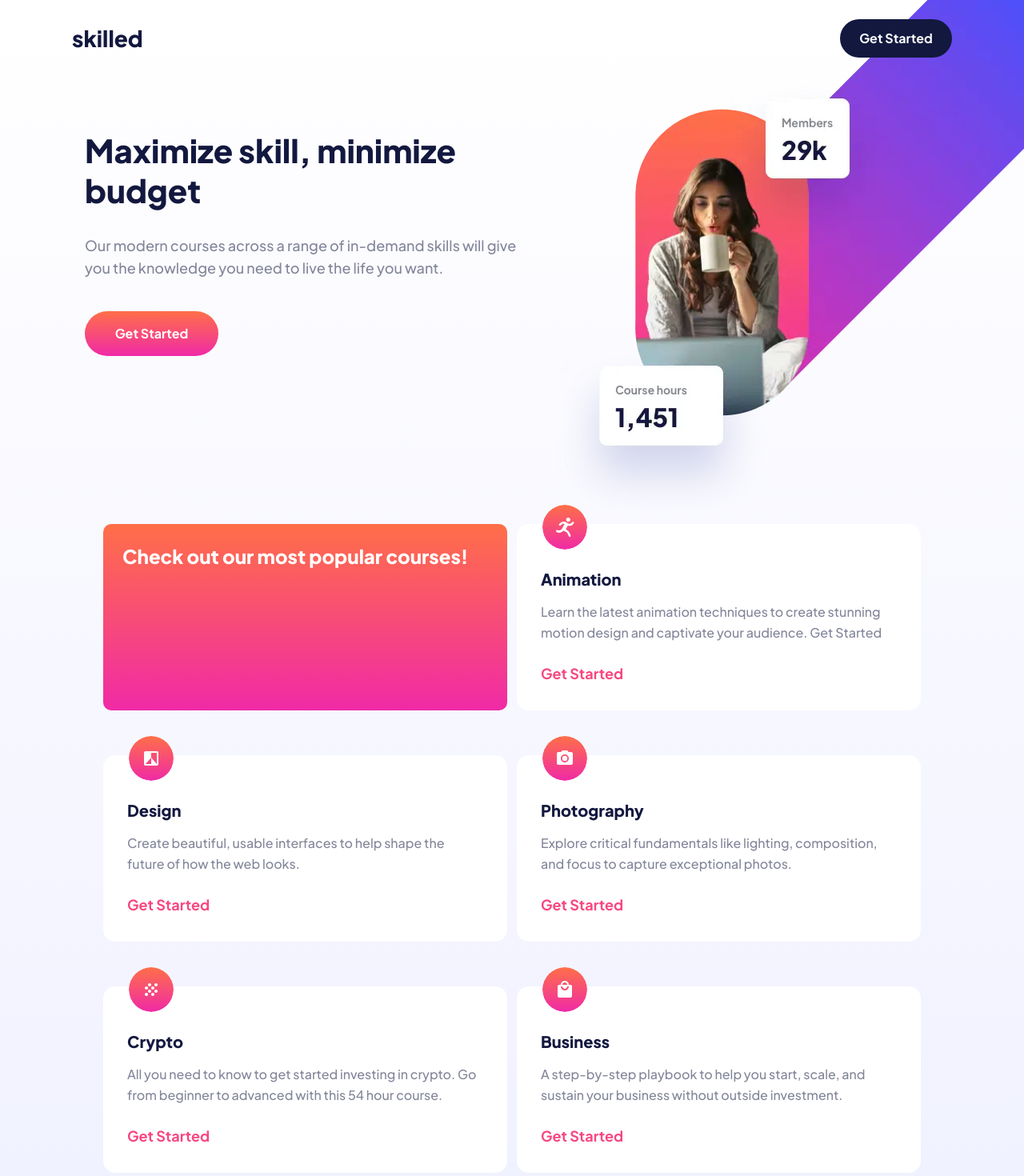
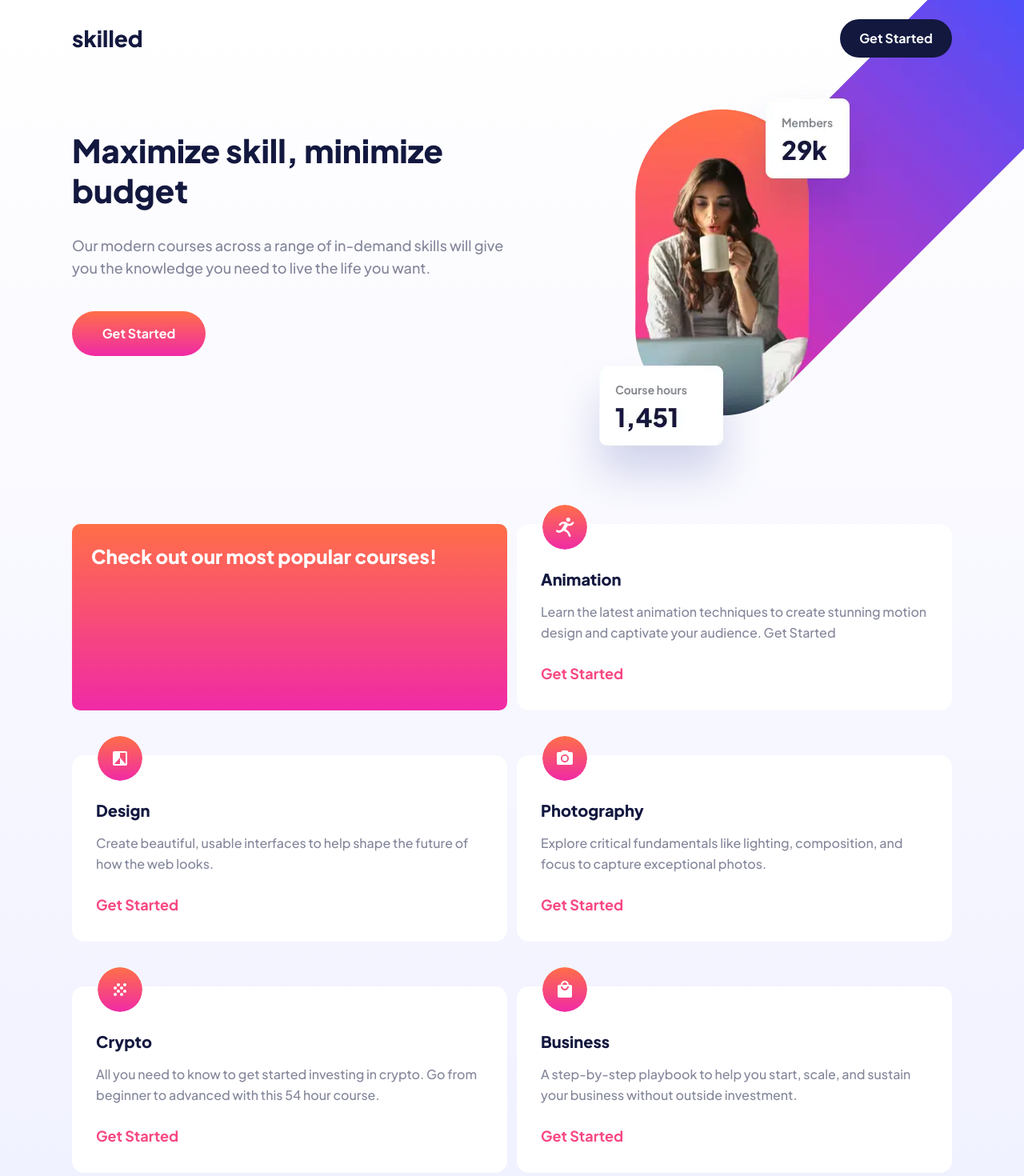
Before and after one commit to dorian-edwards/e-learning, a React (Create React App) app: page / in a window 1280 px wide. Shown: the top 1470 px of the page at 80% size. Built offline with nearby package versions, Linux system fonts and the light colour scheme.

Commit message:
more nitpicking

```diff
--- a/src/components/Content.tsx
+++ b/src/components/Content.tsx
@@ -5,7 +5,7 @@ import data from '../Content/data.json'
 const Content = () => {
   const { skills } = data
   return (
-    <div className='container px-4 tablet:px-[39px] max-w-[1100px] mx-auto flex flex-col gap-y-10 tablet:gap-y-14 tablet:gap-x-3 desktop:gap-x-[30px] desktop:gap-y-20 tablet:flex-row tablet:flex-wrap tablet:justify-between pb-20 tablet:pb-[86px] desktop:pb-[140px]'>
+    <div className='container px-6 container:px-0 max-w-[1100px] mx-auto flex flex-col gap-y-10 tablet:gap-y-14 tablet:gap-x-3 desktop:gap-x-[30px] desktop:gap-y-20 tablet:flex-row tablet:flex-wrap tablet:justify-between pb-20 tablet:pb-[86px] desktop:pb-[140px]'>
       <Banner />
       {skills.map((skill) => (
         <SkillCard key={skill.id} type={skill.title}>
--- a/src/components/Heading.tsx
+++ b/src/components/Heading.tsx
@@ -1,7 +1,7 @@
 import Button from './Button'
 
 const Heading = () => (
-  <div className='heading-card mx-auto flex flex-col tablet:items-start items-center tablet:mx-0 tablet:pt-[163px] tablet:pl-4 tablet:pr-[100px] desktop:pr-[150px] pt-[102px] flex-[1_1_60%] px-4'>
+  <div className='heading-card container:pl-0 mx-auto flex flex-col tablet:items-start items-center tablet:mx-0 tablet:pt-[163px] tablet:pr-[100px] desktop:pr-[150px] pt-[102px] flex-[1_1_60%] px-6'>
     <h2 className='font-extra-bold font-sans text-space-cadet text-[40px] leading-[50.4px] desktop:text-[56px] desktop:leading-[70.56px] mb-[25px] tablet:mb-[29px]'>
       Maximize skill, minimize budget
     </h2>
--- a/src/components/Nav.tsx
+++ b/src/components/Nav.tsx
@@ -2,7 +2,7 @@ import Button from './Button'
 
 const Nav = () => {
   return (
-    <nav className='absolute w-full p-4 tablet:py-6 tablet:px-10'>
+    <nav className='absolute w-full p-4 tablet:py-6 tablet:px-6'>
       <div className='nav-wrapper flex justify-between items-center max-w-[1100px] mx-auto bg-transparent'>
         <h1 className='font-sans font-extra-bold text-space-cadet text-[28px] desktop:text-[36px] leading-[35.28px] desktop:leading-[45.36px]'>
           skilled
--- a/tailwind.config.js
+++ b/tailwind.config.js
@@ -28,6 +28,7 @@ module.exports = {
     },
     screens: {
       tablet: '768px',
+      container: '1105px',
       desktop: '1440px',
     },
     extend: {
```
